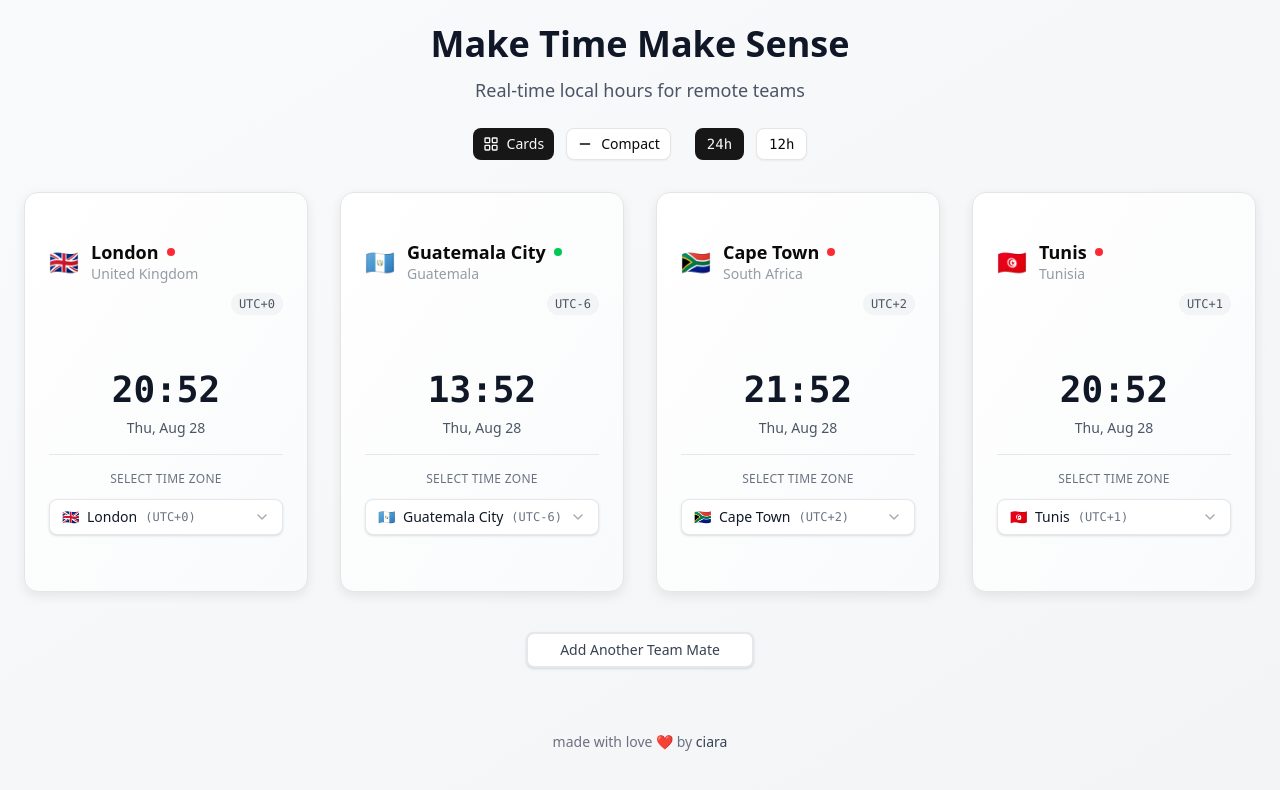
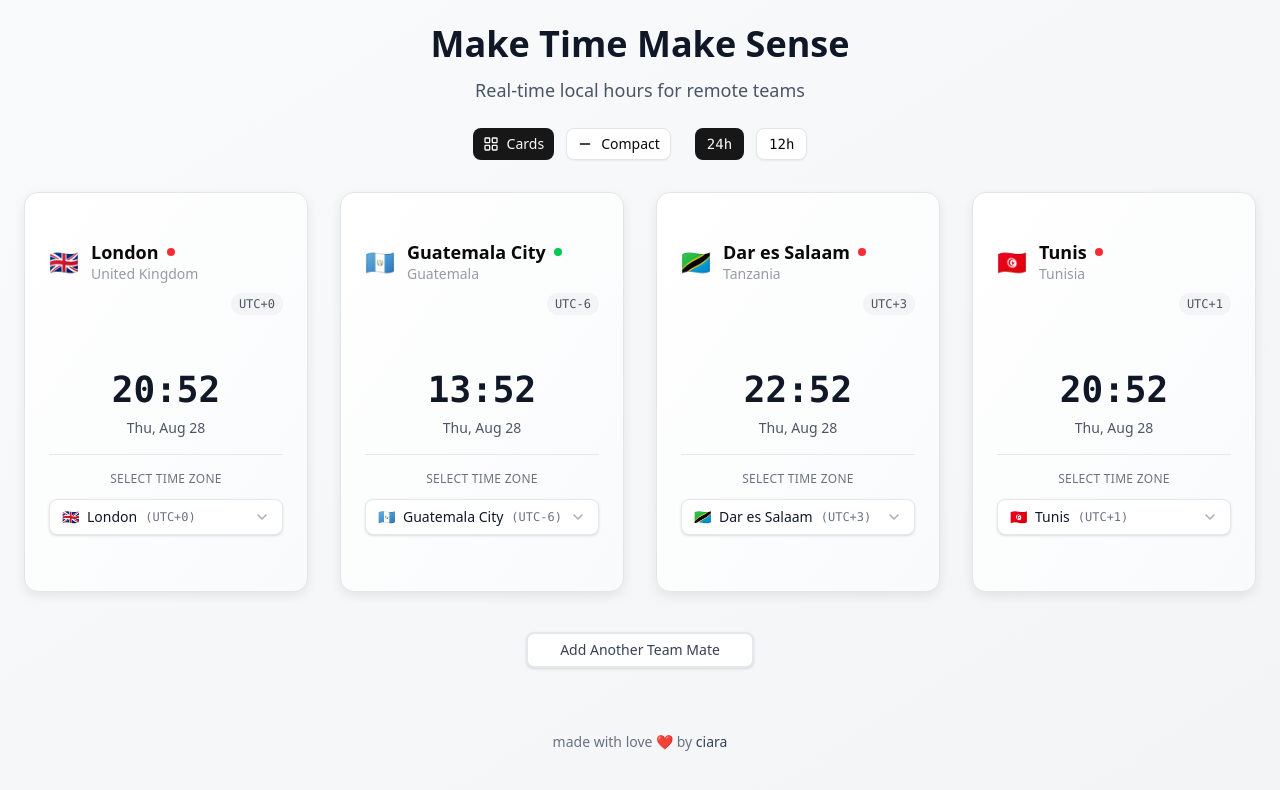
Before and after one commit to nocheerleader/timezone-tool, a Next.js app: page / in a window 1280 px wide. Shown: the top 790 px of the page. Built offline with nearby package versions, Linux system fonts and the light colour scheme.

Commit message:
feat: add Tanzania to default timezones
Update default timezone to Tanzania (UTC+3)

Co-authored-by: ciara <40663676+nocheerleader@users.noreply.github.com>

```diff
--- a/app/page.tsx
+++ b/app/page.tsx
@@ -23,12 +23,13 @@ const availableTimezones = [
   { city: "Guatemala City", timezone: "America/Guatemala", country: "Guatemala", flag: "🇬🇹", offset: "UTC-6" },
   { city: "Cape Town", timezone: "Africa/Johannesburg", country: "South Africa", flag: "🇿🇦", offset: "UTC+2" },
   { city: "Tunis", timezone: "Africa/Tunis", country: "Tunisia", flag: "🇹🇳", offset: "UTC+1" },
+  { city: "Dar es Salaam", timezone: "Africa/Dar_es_Salaam", country: "Tanzania", flag: "🇹🇿", offset: "UTC+3" },
 ]
 
 const defaultTimezones = [
   availableTimezones.find((tz) => tz.timezone === "Europe/London")!,
   availableTimezones.find((tz) => tz.timezone === "America/Guatemala")!,
-  availableTimezones.find((tz) => tz.timezone === "Africa/Johannesburg")!,
+  availableTimezones.find((tz) => tz.timezone === "Africa/Dar_es_Salaam")!,
   availableTimezones.find((tz) => tz.timezone === "Africa/Tunis")!,
 ]
 
```
